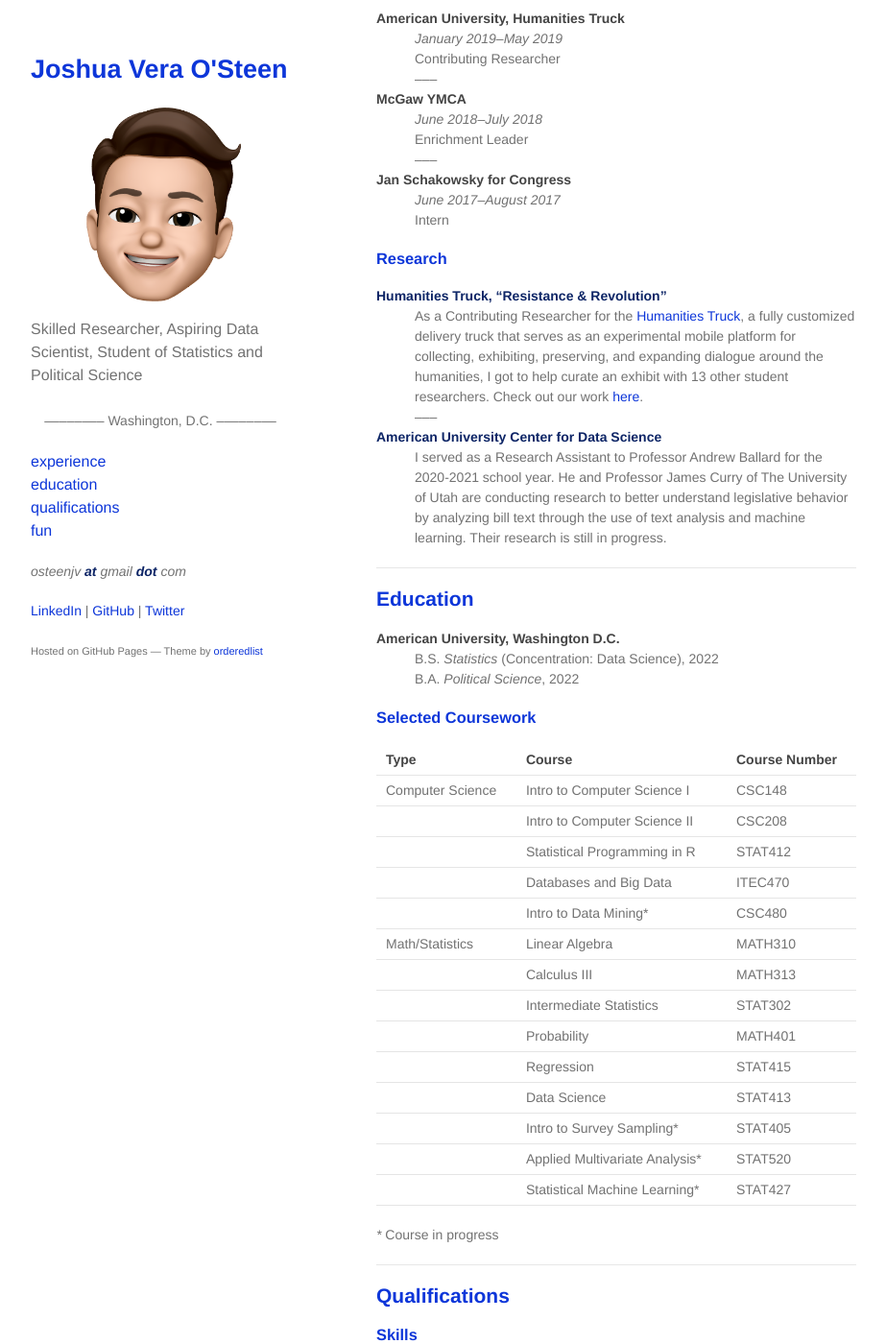
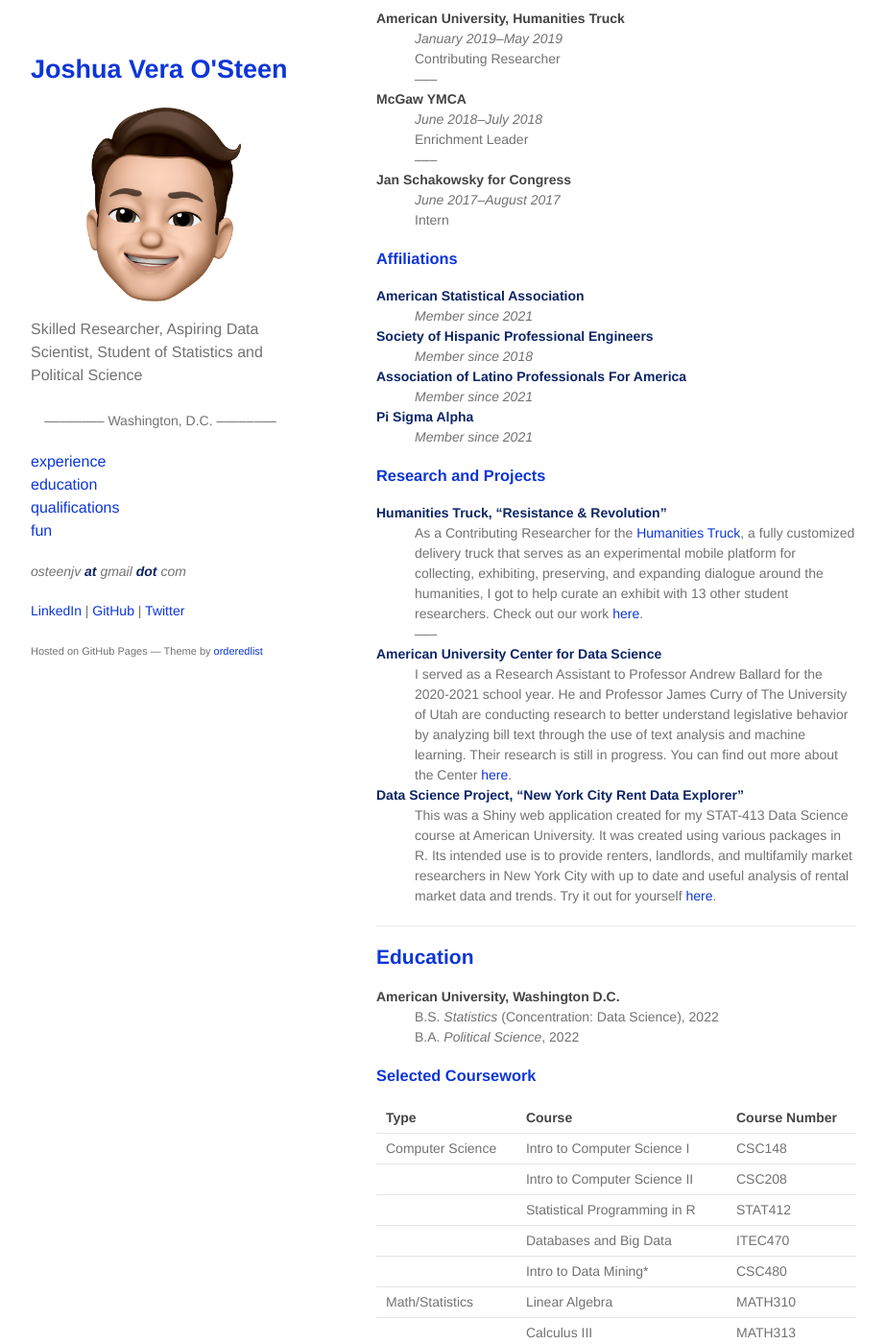
Before and after one commit to JVOsteen/JVOsteen.github.io, a Jekyll site: the page built from index.md, in a window 1280 px wide and 1400 px high, scrolled down 967 px. Shown: the whole window at 96% size, without its empty margins (178-1101 px from the left). Built offline with Jekyll 4.4.1, drawn with Linux system fonts in a browser that asks for light colours; our own code applies the rules of GitHub Pages for plain Markdown files; some of the changed text lies outside the part shown.

Commit message:
Update index.md

```diff
--- a/index.md
+++ b/index.md
@@ -4,7 +4,7 @@
 ## About me
 I'm a fourth year student at American University pursuing degrees in Statistics and Political Science with a focus in Data Science. I’m deeply interested and passionate about data science, statistics, and their applications in business and consulting work. I graduate in Spring 2022.
 
-I'm interested in **statistical modeling**, **machine learning**, **consumer behavior**, and **survey research**. I most recently enjoyed working as a Consumer Insights Intern at [Giant Food](https://www.giantfood.com) and thoroughly enjoyed serving as an Undergraduate Research Fellow at American University's [Center for Data Science](https://www.american.edu/spa/data-science/graduate-student-fellows.cfm). Learn more about [my experience.](./#experience)
+I'm interested in **statistical modeling**, **machine learning**, **consumer behavior**, and **survey research**. I most recently enjoyed working as a Consumer Insights Intern at [Giant Food](https://www.giantfood.com) and am looking forward to working as a Spring Data Analyst at [Grassroots Analytics](https://campaigns.grassrootsanalytics.com/?hsLang=en) this upcoming semester. Learn more about [my experience.](./#experience)
 
 I'm originally from Seattle, Washington but attended high school in Evanston, Illinois. When I'm not working, I enjoy spending time with friends, drinking coffee, reading, and learning to play piano.
 
@@ -53,14 +53,33 @@
 : _June 2017–August 2017_
 : Intern
 
-### Research
+### Affiliations
+
+**American Statistical Association**
+: _Member since 2021_
+
+**Society of Hispanic Professional Engineers**
+: _Member since 2018_
+
+**Association of Latino Professionals For America**
+: _Member since 2021_
+
+**Pi Sigma Alpha**
+: _Member since 2021_
+
+
+### Research and Projects
 
 **Humanities Truck, "Resistance & Revolution"**
 : As a Contributing Researcher for the [Humanities Truck](http://humanitiestruck.com), a fully customized delivery truck that serves as an experimental mobile platform for collecting, exhibiting, preserving, and expanding dialogue around the humanities, I got to help curate an exhibit with 13 other student researchers. Check out our work [here](http://humanitiestruck.com/resistance-revolution/).
 : –––
 
 **American University Center for Data Science**
-: I served as a Research Assistant to Professor Andrew Ballard for the 2020-2021 school year. He and Professor James Curry of The University of Utah are conducting research to better understand legislative behavior by analyzing bill text through the use of text analysis and machine learning. Their research is still in progress.
+: I served as a Research Assistant to Professor Andrew Ballard for the 2020-2021 school year. He and Professor James Curry of The University of Utah are conducting research to better understand legislative behavior by analyzing bill text through the use of text analysis and machine learning. Their research is still in progress. You can find out more about the Center [here](https://www.american.edu/spa/data-science/index.cfm).
+
+**Data Science Project, "New York City Rent Data Explorer"**
+: This was a Shiny web application created for my STAT-413 Data Science course at American University. It was created using various packages in R. Its intended use is to provide renters, landlords, and multifamily market researchers in New York City with up to date and useful analysis of rental market data and trends. Try it out for yourself [here](https://joshua-vera-osteen.shinyapps.io/nycrentexplorer/).
+
 
 ***
 
```
Also changed, not shown: other parts of index.md (+4 -4 lines).
